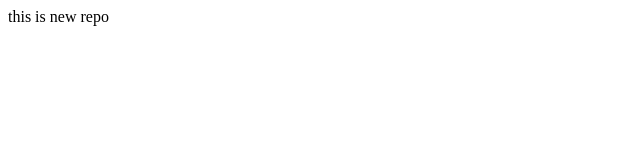
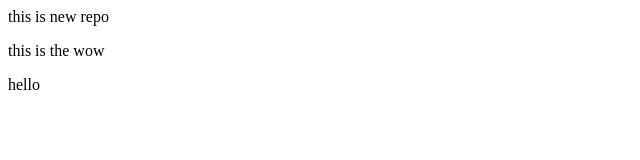
Before and after one commit to Rutuja-galande/LOCALREPO, a plain HTML site: page index.html in a window 1280 px wide. Shown: the whole page, without its empty margins (0-640 px from the left). Drawn offline with Linux system fonts and the light colour scheme.

Commit message:
almost third file

```diff
--- a/index.html
+++ b/index.html
@@ -1 +1,3 @@
 <p>this is new repo</p>
+<p>this is the wow</p>
+<p>hello</p>
```
